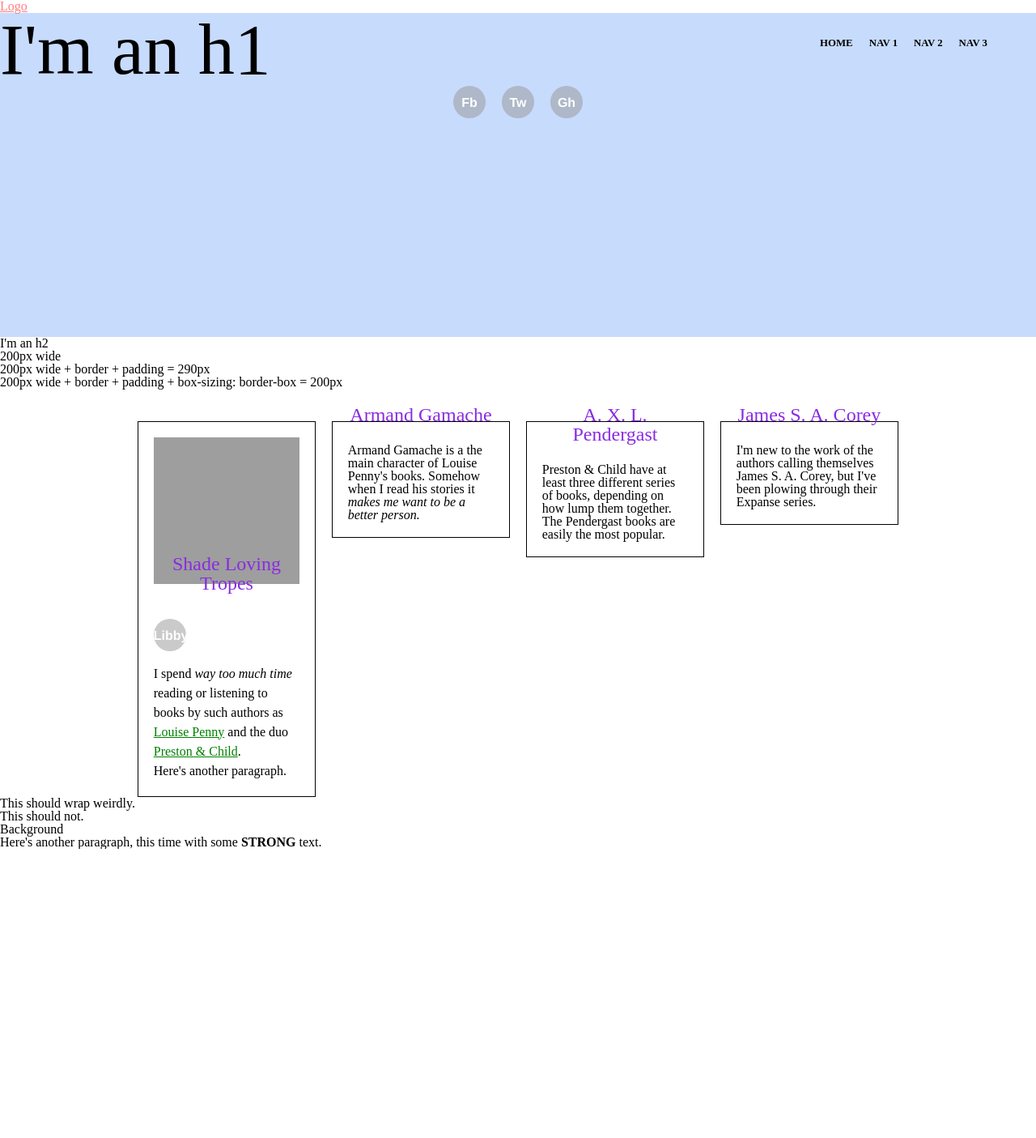
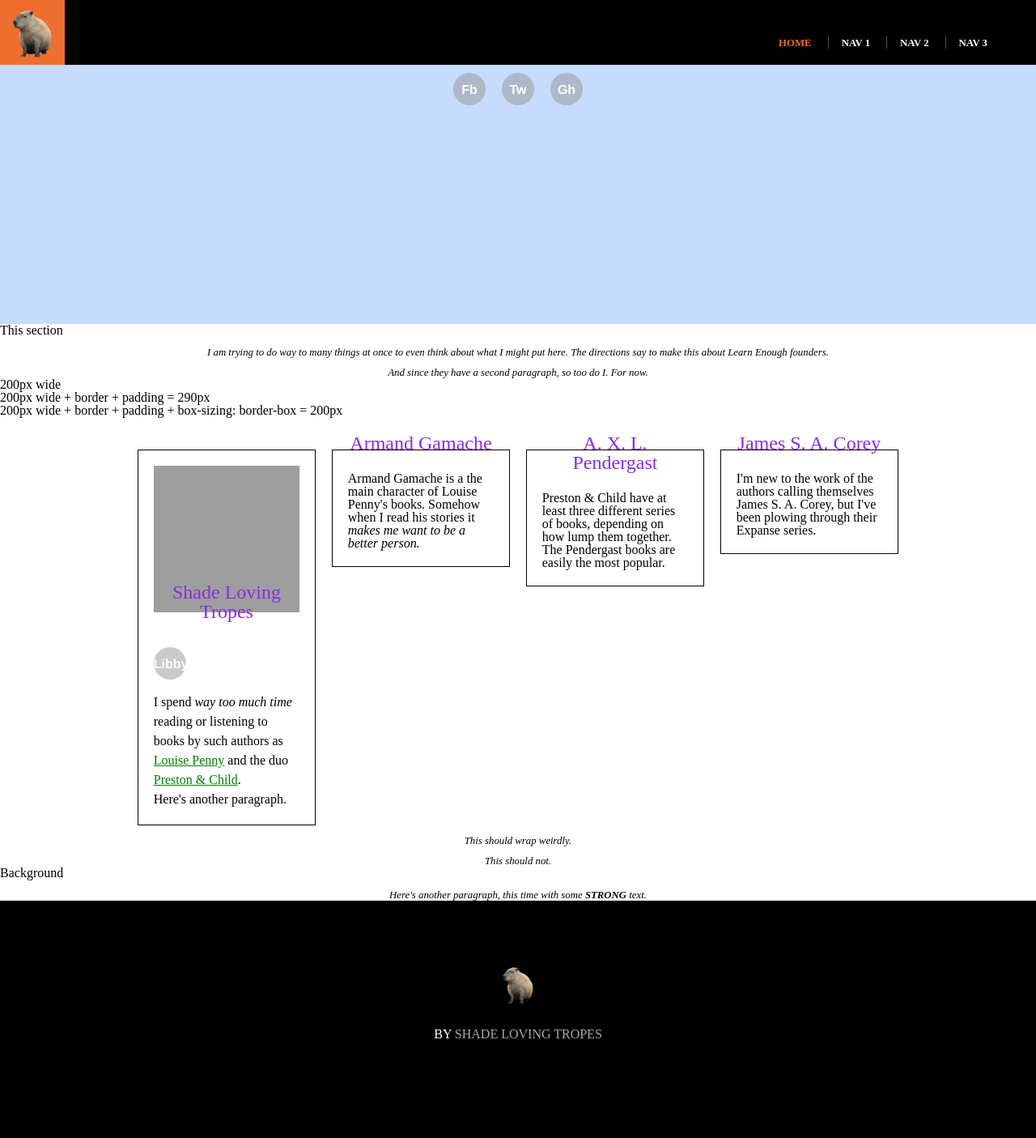
Before and after one commit to ShadeLovingTropes/shadelovingtropes.github.io, a plain HTML site: page index.html in a window 1280 px wide. Shown: the whole page at 81% size. Before the commit the page ends 1048 px from the top, so only its background shows below. Drawn offline with Linux system fonts and the light colour scheme; grey boxes are pictures that could not be loaded.

Commit message:
Finished ch 9

```diff
--- a/css/main.css
+++ b/css/main.css
@@ -51,6 +51,30 @@ a {
     color: #f00;
 }
 /* HEADER STYLES */
+.header {
+    background-color: #000;
+    color: #fff;
+    position: fixed;
+    width: 100%;
+    z-index: 20;
+}
+.header-logo {
+    background-color: #000;
+    box-sizing: border-box;
+    display: block;
+    height: 10vh;
+    padding-top: 10px;
+    position: relative;
+    text-align: center;
+    width: 10vh;
+}
+.header-logo:hover,
+.header-logo:active {
+    background-color: #ed6e2f;
+}
+.header-logo img {
+    width: 8vh;
+}
 .header-nav {
     float: right;
     padding: 5.5vh 60px 0 0;
@@ -59,8 +83,12 @@ a {
     display: inline-block;
     margin-left: 1em;
 }
+.header-nav > li ~ li {
+    border-left: 1px solid rgba(255, 255, 255, 0.3);
+    padding-left: 1em;
+}
 .header-nav a {
-    color: #000;
+    color: #fff;
     font-size: 0.8rem;
     font-weight: bold;
     text-decoration: none;
@@ -70,9 +98,18 @@ a {
 .header-nav a:active {
     color: #ed6e2f
 }
-.header-logo:hover,
-.header-logo:active {
-    opacity: 0.5;
+.header-nav > li:first-child a {
+    color: #ed6e2f
+}
+.header-nav > li:first-child a:hover {
+    color: #fff
+}
+h2 ~ p {
+    font-size: 0.8em;
+    font-style: italic;
+    margin: 1em auto 0;
+    max-width: 70%;
+    text-align: center;
 }
 
 /* HERO STYLES */
@@ -145,3 +182,21 @@ a {
 .bio-copy a {
     color: green;
 }
+
+/* FOOTER STYLES */
+.footer {
+    background-color: #000;
+    padding: 10vh 0 15vh;
+    text-align: center;
+}
+.footer-logo img {
+    width: 50px;
+}
+.footer h3 {
+    color: #fff;
+    padding-top: 1.5em;
+    text-transform: uppercase;
+}
+.footer h3 span {
+    color: #aaa;
+}
--- a/index.html
+++ b/index.html
@@ -15,7 +15,9 @@
                     <li><a href="#">Nav 3</a></li>
                 </ul>
             </nav>
-            <a href="/" class="header-logo">Logo</a>
+            <a href="/" class="header-logo">
+                <img src="Capybara-PNG-Picture.png" alt="Capybara">
+            </a>
         </header>
         <div class="full-hero hero-home">
             <h1>I'm an h1</h1>
@@ -31,7 +33,12 @@
                 </li>
             </ul>
         </div>
-        <h2>I'm an h2</h2>
+        <h2>This section</h2>
+        <p>
+            I am trying to do way to many things at once to even think about what I might put here.
+            The directions say to make this about Learn Enough founders.
+        </p>
+        <p>And since they have a second paragraph, so too do I. For now.</p>
         <div class="test-box">
             200px wide
         </div>
@@ -87,5 +94,11 @@
         </p>
         <h3>Background</h3>
         <p>Here's another paragraph, this time with some <strong>STRONG</strong> text.</p>
+        <footer class="footer">
+            <a class="footer-logo" href="/">
+                <img src="Capybara-PNG-Picture.png" alt="Capybara"/>
+            </a>
+            <h3>by <span>Shade Loving Tropes</span></h3>
+        </footer>
     </body>
 </html>
```
Also changed, not shown: Capybara-PNG-Picture.png (added).
